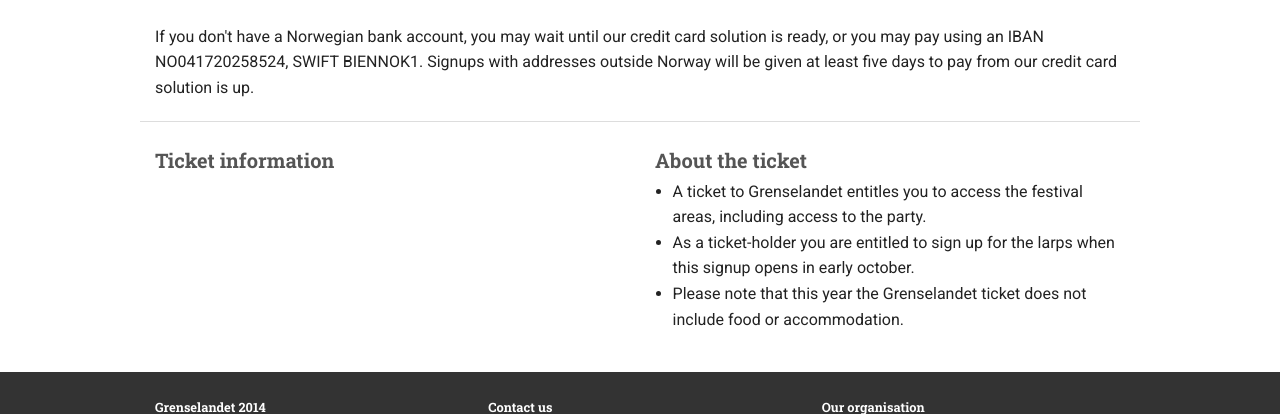
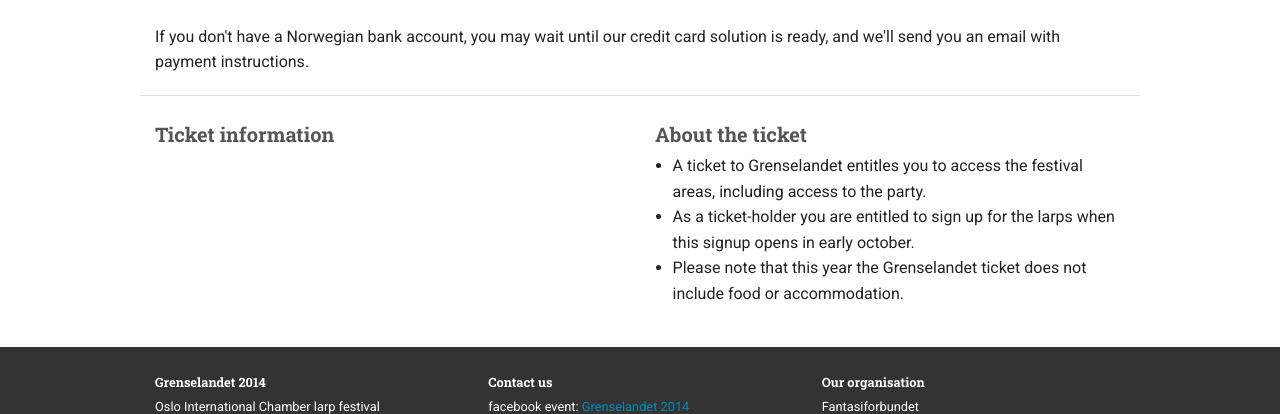
Before and after one commit to Haakenlid/grenselandet, a Django app: template applications/tickets/templates/ticket-pay.html in a window 1280 px wide. Shown: the part 207-621 px from the top of the page. Run offline with Django 3.2, Linux system fonts and the light colour scheme; the template is opened without the code that fills it, so the values that code supplies are empty; style sheets or scripts are compiled from the project's sources; parts of the project's set-up code (start-up, migrations or seed data) failed here and were passed over; some libraries are stand-ins or nearby versions.

Commit message:
betalingsinfo norsk bankkonto

```diff
--- a/applications/tickets/templates/ticket-pay.html
+++ b/applications/tickets/templates/ticket-pay.html
@@ -8,7 +8,7 @@
 <div class="small-12 columns">
   <p>Your ticket reservation has been registered</p>
   <p>Our card payment system is not quite ready yet. If you have a Norwegian bank account, please pay by bank transfer to 1720.25.85248. Mark your payment with the ticket id {{ ticket.hashid }}. If we have not received payment within 5 working days, we reserve the right to delete your signup.</p>
-  <p>If you don't have a Norwegian bank account, you may wait until our credit card solution is ready, or you may pay using an IBAN NO041720258524, SWIFT BIENNOK1. Signups with addresses outside Norway will be given at least five days to pay from our credit card solution is up.</p>
+  <p>If you don't have a Norwegian bank account, you may wait until our credit card solution is ready, and we'll send you an email with payment instructions.</p>
 </div>
 <hr>
 <div class="small-12 medium-6 columns">
```
